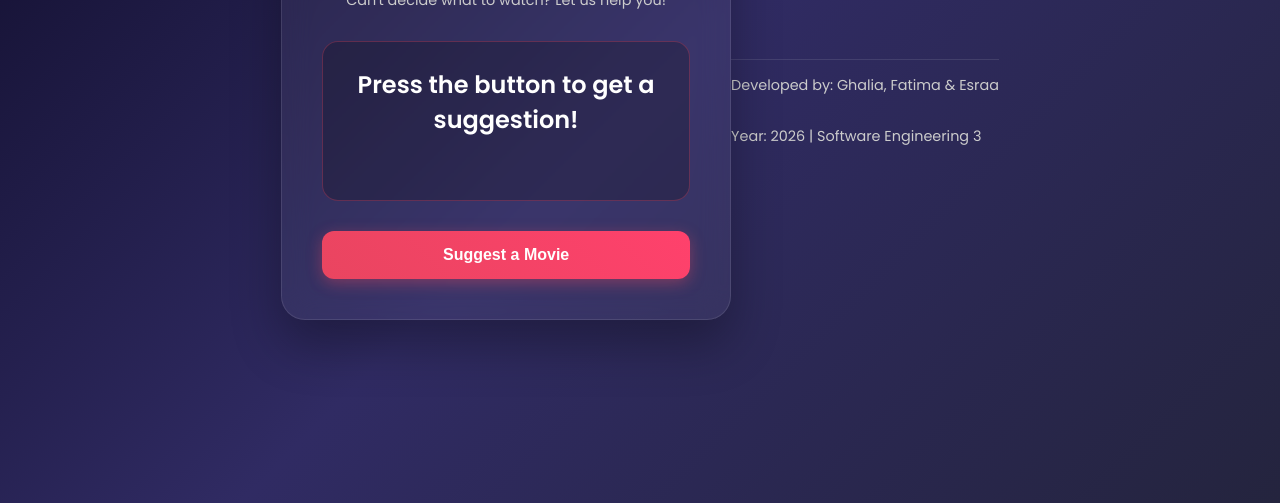
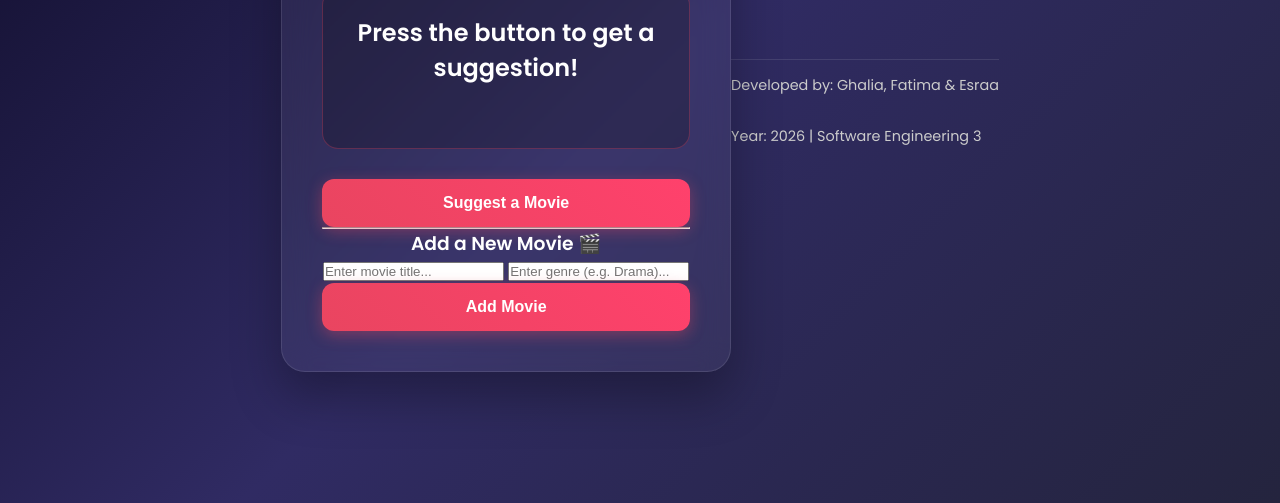
Before and after one commit to inayehghalia-dev/Movie-Suggester-SE3, a plain HTML site: page index.html in a window 1280 px wide. Shown: the part 297-800 px from the top of the page. Drawn offline with Linux system fonts and the light colour scheme.

Commit message:
SS-17: complete HTML structure for adding movies

```diff
--- a/index.html
+++ b/index.html
@@ -21,9 +21,20 @@
 
         <div class="filter-section">
             </div>
+            <!-- بداية مهمة فاطمة دياب SS-17: واجهة إضافة الأفلام -->
+        <div class="add-movie-section">
+            <hr>
+            <h3>Add a New Movie 🎬</h3>
+            <div class="form-group">
+                <input type="text" id="new-movie-title" placeholder="Enter movie title...">
+                <input type="text" id="new-movie-genre" placeholder="Enter genre (e.g. Drama)...">
+                <button id="add-btn">Add Movie</button>
+            </div>
+        </div>
     </div>
 
     <script src="script.js"></script>
+
 </body>
 <footer>
     <p>Developed by: Ghalia, Fatima & Esraa</p>
```
